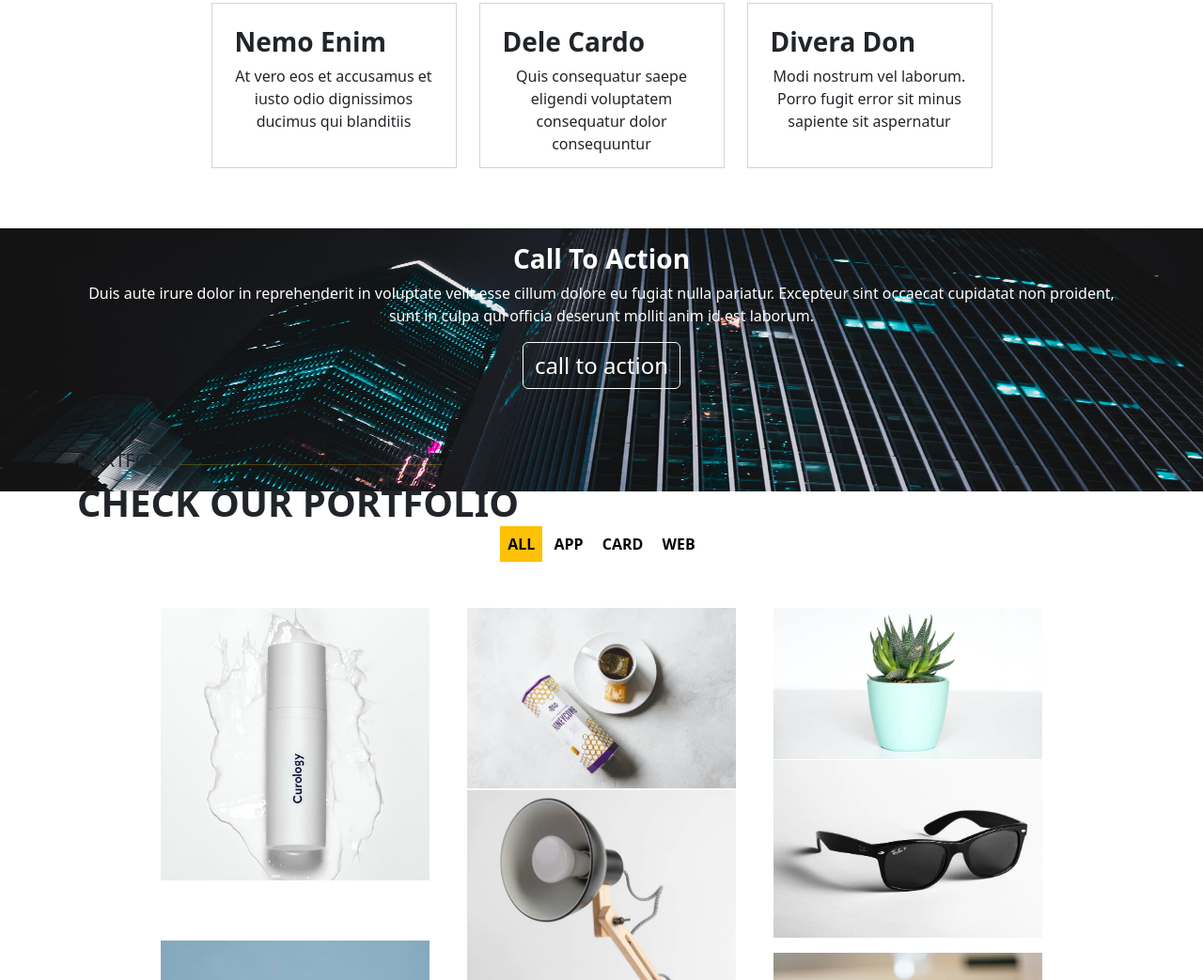
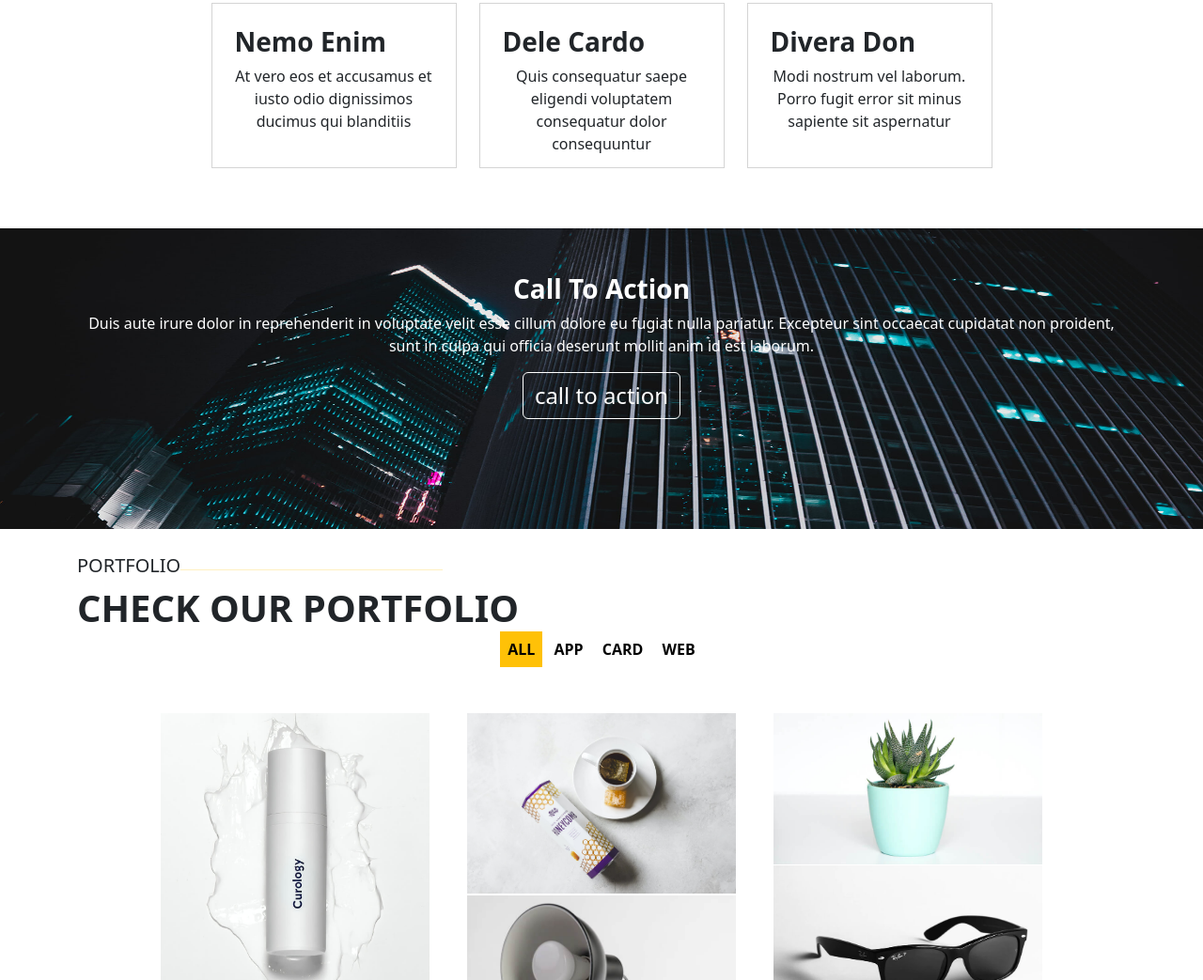
Before and after one commit to oliverchibuike/myfirstbootstrap, a plain HTML site: page index.html in a window 1280 px wide. Shown: the part 2826-3869 px from the top of the page at 94% size. Drawn offline with Linux system fonts and the light colour scheme.

Commit message:
my firstbootstrap

```diff
--- a/css/mybootstrap.css
+++ b/css/mybootstrap.css
@@ -58,13 +58,16 @@ header {
 }
 .ctaimg{
     z-index: -1;
-    height: 35%;
+    height: 40%;
 }
 .ctabutton{
     border-color: white;
 }
 .text-grey{
     color: grey;
+}
+.portfolio{
+    margin-top: 6rem;
 }
 .portfolio-2col{
     margin-top: -10rem;
--- a/index.html
+++ b/index.html
@@ -219,7 +219,7 @@
         <div class=" ">
             <img src="./img/cta-bg.jpg" class="ctaimg w-100 position-absolute">
         </div>
-        <div class="container py-3 ">
+        <div class="container py-5 ">
             <h3 class="text-capitalize text-white text-center fw-bold ">call to action</h3>
             <p class="text-white text-center">Duis aute irure dolor in reprehenderit in voluptate velit esse cillum
                 dolore eu fugiat nulla pariatur. Excepteur sint occaecat cupidatat non proident, sunt in culpa qui
@@ -231,7 +231,7 @@
     </div>
     <!-- cta End -->
     <!-- Portfolio Start -->
-    <div class="container my-5">
+    <div class="container portfolio">
         <div class="hdportfolio d-flex">
             <h4 class="text-uppercase fs-5 text-gretext-uppercasey">portfolio</h4>
             <hr class="text-warning w-25 text-left">
```
